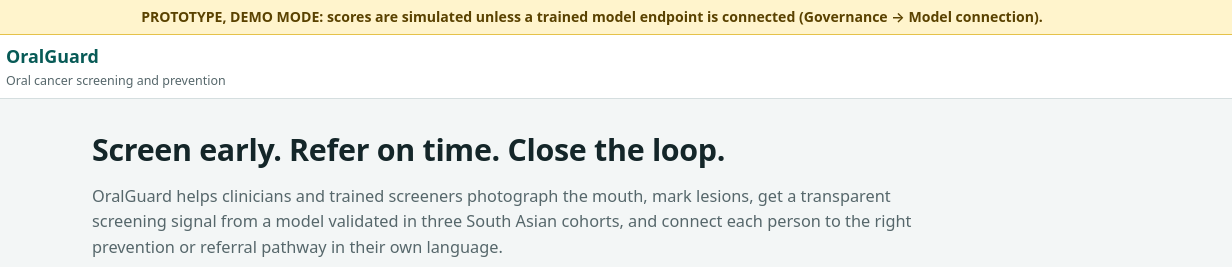
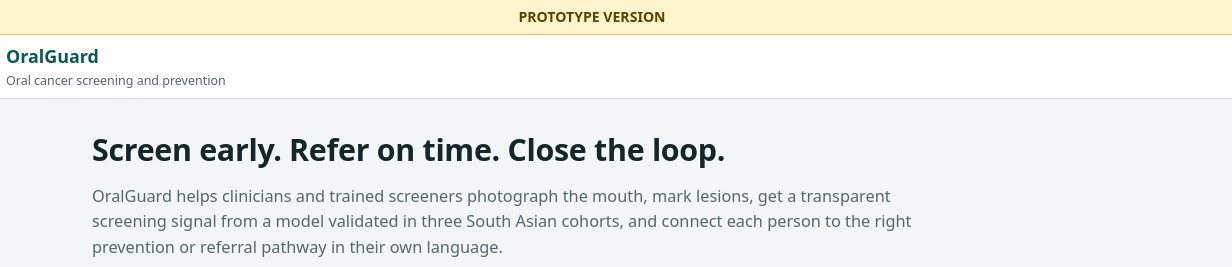
Before and after one commit to Samir-Ahammad/oralguard, a website: page index.html in a window 1280 px wide. Shown: the top 267 px of the page, 48-1280 px from the left. Drawn offline with Linux system fonts and the light colour scheme.

Commit message:
Update banner text for prototype version

```diff
--- a/index.html
+++ b/index.html
@@ -238,7 +238,7 @@ table.t{border-collapse:collapse;width:100%;background:#fff;font-size:.95rem}
 </head>
 <body>
 <a class="skip" href="#app">Skip to main content</a>
-<div id="banner" role="note"><span class="bs">PROTOTYPE, DEMO MODE: scores are simulated unless a trained model endpoint is connected (Governance → Model connection).</span><span class="bl">PROTOTYPE: scores are simulated</span></div>
+<div id="banner" role="note">PROTOTYPE VERSION</div>
 <header id="top">
   <div class="brand"><svg width="30" height="30" viewBox="0 0 32 32" aria-hidden="true"><path d="M16 3c-6 0-11 3.6-11 9.4 0 4 1.7 6.7 3 9.6 1.1 2.5 1.6 6 3.6 6 2.3 0 2.1-5.2 4.4-5.2s2.1 5.2 4.4 5.2c2 0 2.5-3.5 3.6-6 1.3-2.9 3-5.6 3-9.6C27 6.6 22 3 16 3z" fill="#0B7A75"/><circle cx="20.5" cy="11.5" r="3.2" fill="none" stroke="#fff" stroke-width="2"/><path d="M22.8 13.8l2.6 2.6" stroke="#fff" stroke-width="2" stroke-linecap="round"/></svg><div>OralGuard<small>Oral cancer screening and prevention</small></div></div>
   <div id="who"></div>
```
